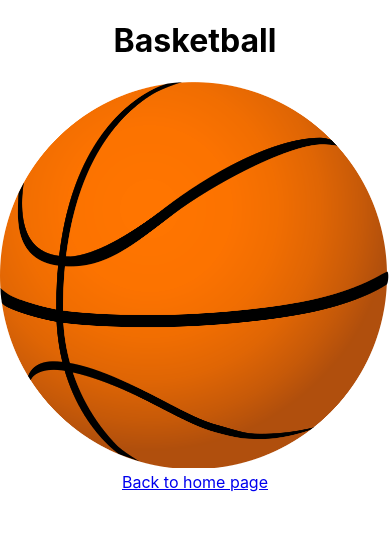
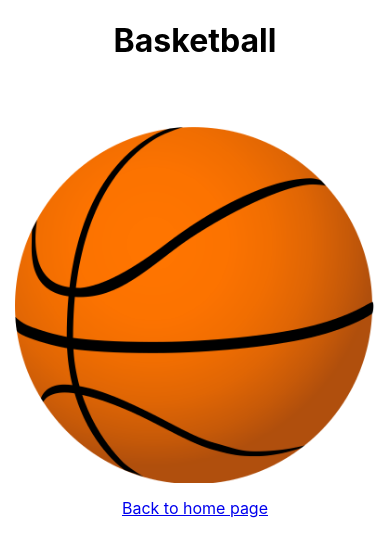
Before and after one commit to mar1n/kodflix1, a React (Create React App) app: page /basketball in a window 390 px wide. Shown: the top 556 px of the page. Built offline with nearby package versions, Linux system fonts and the light colour scheme; the HTML template or start-up script is replaced by a standard one.

Commit message:
task 17 deploy app

```diff
--- a/src/App.css
+++ b/src/App.css
@@ -2,10 +2,6 @@
   text-align: center;
 }
 
-img {
-  width: 100%;
-  height: 100%;
-}
 .containter {
   /* display: flex;
   flex-wrap: wrap; */
@@ -14,8 +10,6 @@ img {
 }
 
 .item {
-  flex: 1;
-  flex-basis: 120px;
   padding: 30px;
   border: 1px solid silver;
   position: relative;
--- a/src/App.js
+++ b/src/App.js
@@ -1,7 +1,7 @@
 import React from 'react';
 import { BrowserRouter as Router, Route, Switch } from 'react-router-dom';
 import Activity from './Activity.js';
-import Details from './Details.js';
+import Details from './Details/Details.js';
 import './App.css';
 import NotFound from './NotFound';
 
--- a/src/Details.js
+++ /dev/null
@@ -1,48 +0,0 @@
-import React from 'react';
-import { Link, Redirect } from 'react-router-dom';
-import getactivity from './activity-get';
-
-export default class Details extends React.Component {
-
-    constructor () {
-        super();
-
-        this.state = {
-            sport: {}
-        };
-    }
-
-    componentDidMount() {
-            let sportId = this.props.match.params.sportId;
-            let sport = getactivity()
-                .find((activity) =>  activity.id === sportId);
-            this.setState({ sport });
-    }
-    render() {
-        if(this.state.sport === undefined) {
-                return <Redirect to='/not-found' />;
-        } else {
-        return(
-                <div>
-                    <h1>{this.state.sport.name}</h1>
-                    <div>{this.state.sport.details}</div>
-                    <img
-                        src={this.state.sport.logo}
-                        alt={this.state.sport.name} />
-                    <Link to='/'>
-                        Back to home page
-                    </Link>
-                </div>
-            );
-        }
-
-    }
-}
-
-// export default function Details() {
-//     return(
-//         <Link to='/'>
-//             <h1>Welcome to the details page, WIP :)</h1>
-//         </Link>
-//     );
-// }
--- /dev/null
+++ b/src/Details/Details.css
@@ -0,0 +1,14 @@
+.Details .content {
+    display: flex;
+}
+
+.Details .content .text,
+.Details .content .image {
+    padding: 15px;
+}
+
+@media only screen and (max-width: 600px) {
+    .Details .content {
+        flex-direction: column;
+    }
+}
--- /dev/null
+++ b/src/Details/Details.js
@@ -0,0 +1,54 @@
+import React from 'react';
+import { Link, Redirect } from 'react-router-dom';
+import getactivity from '../activity-get';
+import './Details.css';
+
+export default class Details extends React.Component {
+
+    constructor() {
+        super();
+
+        this.state = {
+            sport: {}
+        };
+    }
+
+    componentDidMount() {
+        let sportId = this.props.match.params.sportId;
+        let sport = getactivity()
+            .find((activity) => activity.id === sportId);
+        this.setState({ sport });
+    }
+    render() {
+        if (this.state.sport === undefined) {
+            return <Redirect to='/not-found' />;
+        } else {
+            return (
+                <div className='Details'>
+                    <h1>{this.state.sport.name}</h1>
+                    <div className='content'>
+                        <div className='text'>
+                            {this.state.sport.details}
+                        </div>
+                        <img
+                            className='image'
+                            src={this.state.sport.logo}
+                            alt={this.state.sport.name} />
+                    </div>
+                    <Link to='/'>
+                        Back to home page
+                    </Link>
+                </div>
+            );
+        }
+
+    }
+}
+
+// export default function Details() {
+//     return(
+//         <Link to='/'>
+//             <h1>Welcome to the details page, WIP :)</h1>
+//         </Link>
+//     );
+// }
```
